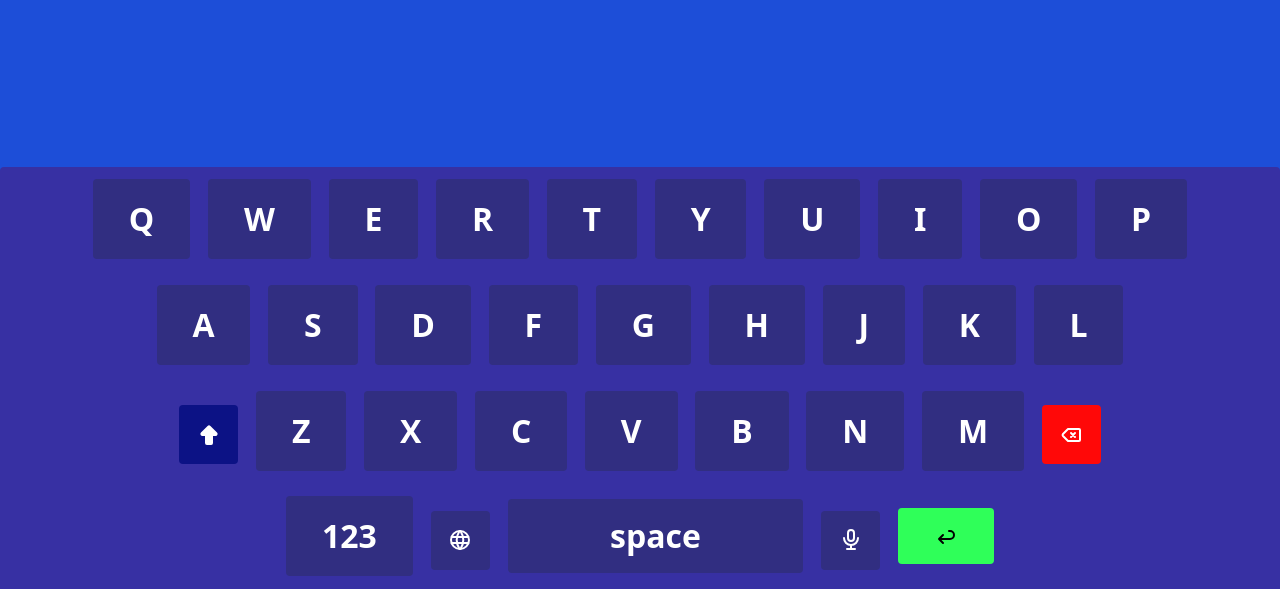
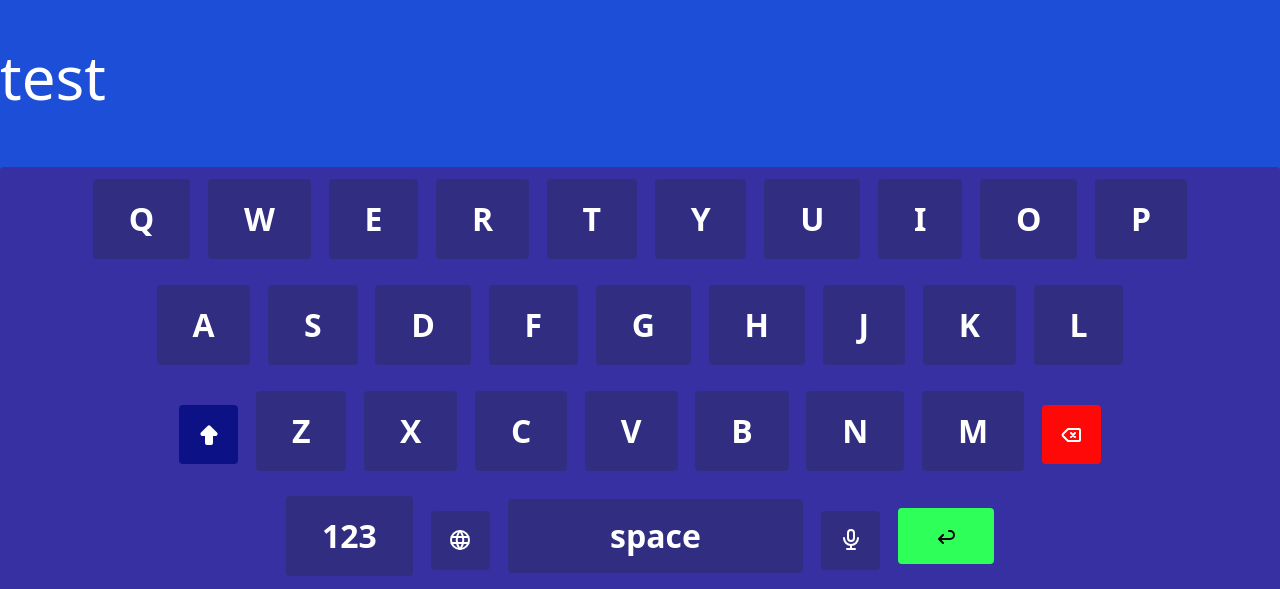
Before and after one commit to captainkapnap/kapericom, a Next.js app: page /portfolio/components/keyboard in a window 1280 px wide. Shown: the part 211-800 px from the top of the page. Built offline with nearby package versions, Linux system fonts and the light colour scheme.

Commit message:
done for now.  cant figure out how to make the kbInputArea work correctly.  Too much time spent on that

```diff
--- a/src/pages/portfolio/components/keyboard.tsx
+++ b/src/pages/portfolio/components/keyboard.tsx
@@ -40,8 +40,8 @@ const kbKeysIndex: { [key: number]: string } = {
     27: 'backspace',
     28: '123',
     29: 'world',
-    31: 'space',
-    30: 'mic',
+    30: 'space',
+    31: 'mic',
     32: 'search'
 }
 
@@ -181,8 +181,8 @@ const kbKeys: RowKeys = {
 function ICodeThis() {
     // ================ STATE ================
     const [keyboardState, setKeyboardState] = useState<number>(1);
-    const [message, setMessage] = useState<string>('');
-    const [fontSize, setFontSize] = useState<number>(400);
+    const [message, setMessage] = useState<string>('test');
+    const [fontSize, setFontSize] = useState<number>(80);
 
     // ================ HELPERS ================
     function CreateKeys() {
@@ -267,24 +267,39 @@ function ICodeThis() {
 
         if (kbText === 'space') {
             kbText = ' '
+            setMessage(`${message.toString()}${kbText.toString()}`)
+        } else if (kbButtonPressed === 'search') {
+            kbText = '\n'
+            setMessage(`${message.toString()}${kbText}`)
+        } else if (kbButtonPressed === 'backspace') {
+            kbText = message.slice(0,-1)
+            setMessage(kbText)
+        } else if (kbButtonPressed === 'world') {
+            kbText = '🪐'
+            setMessage(`${message.toString()}${kbText}`)
+        } else if (kbButtonPressed === 'mic') {
+            window.alert("You have switched your microphone to ON.")
+        } else {
+            setMessage(`${message.toString()}${kbText.toString()}`)
         }
-        setMessage(`${message.toString()}${kbText.toString()}`)
+
 
     }
     // ================ LIFECYCLE ================
-    useEffect(() => {
-        setFontSize(message.length > 0 ? Math.max(20, 200 - (message.length + 2) * 5) :  100)
-    }, [message])
+    // useEffect(() => {
+    //     setFontSize(message.length > 0 ? Math.max(20, 100 - (message.length) * 3) :  100)
+    // }, [message])
 
     // ================ RETURN ================
     return (
       <div id="toggleDarkDiv" className="dark">
-        <div id="bodyDiv" className="bg-blue-700 flex justify-center items-end max-h-screen min-h-screen overflow-hidden">
-            <div className='w-full' id="kbWrapper">
-                <div className='text-white flex flex-wrap max-w-full' style={{ fontSize: `${fontSize}px`}} id="kbInputArea">
-                    <p className='break-words hyphens-auto'>{message}</p>
+        <div id="bodyDiv" className="bg-blue-700 flex justify-center items-end max-h-[100dvh] min-h-[100dvh] min-w-[100dvw]">
+            <div className='w-full h-full' id="kbWrapper">
+                <div className='text-white text-6xl border-red-900 border-1 leading-none'  id="kbInputArea">
+                    <p className='break-words break-all hyphens-auto '>{message}</p>
                 </div>
-                <div className=' bg-indigo-800 rounded-t flex justify-center items-center' id="kbContainer">
+
+                <div className='bg-indigo-800 rounded-t flex justify-center items-center' id="kbContainer">
                     <CreateKeys />
                 </div>
             </div>
--- a/src/styles/app.css
+++ b/src/styles/app.css
@@ -299,9 +299,6 @@ p {
     box-shadow: var(--tw-ring-offset-shadow, 0 0 #0000), var(--tw-ring-shadow, 0 0 #0000), var(--tw-shadow);
 }
 
-#kbContainer {
-    max-height: clamp(30vh, 62vh, 65vh)
-}
 
 #kbButton-19 {
     /* switch kb */
@@ -349,8 +346,3 @@ p {
     background-color: rgb(47, 255, 89);
     color: black;
 }
-#kbInputArea {
-    /* font-size: clamp(0.4rem, 9vw + 1rem, 6rem); */
-    line-height: 1;
-    width: fit-content;
-}
```
